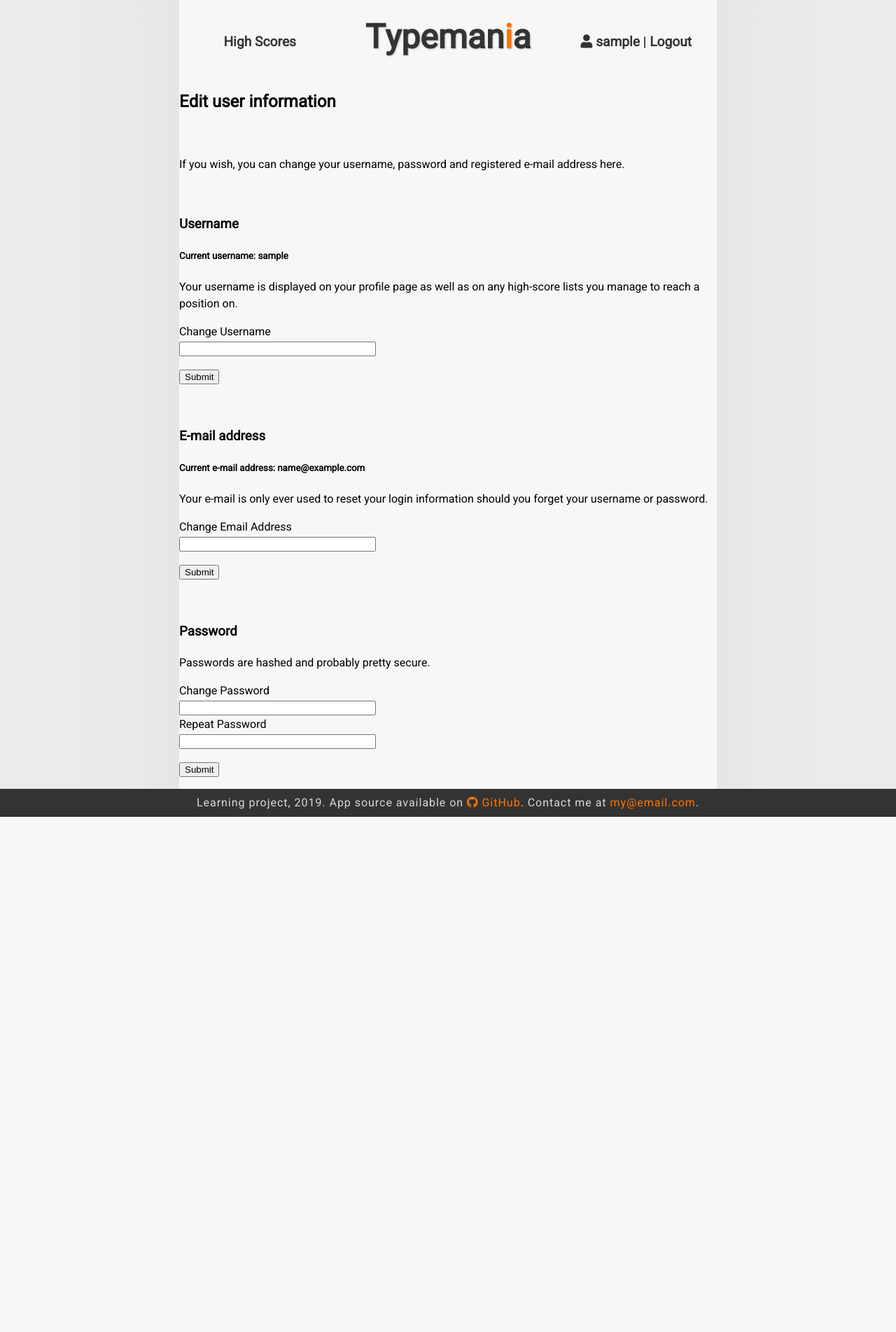
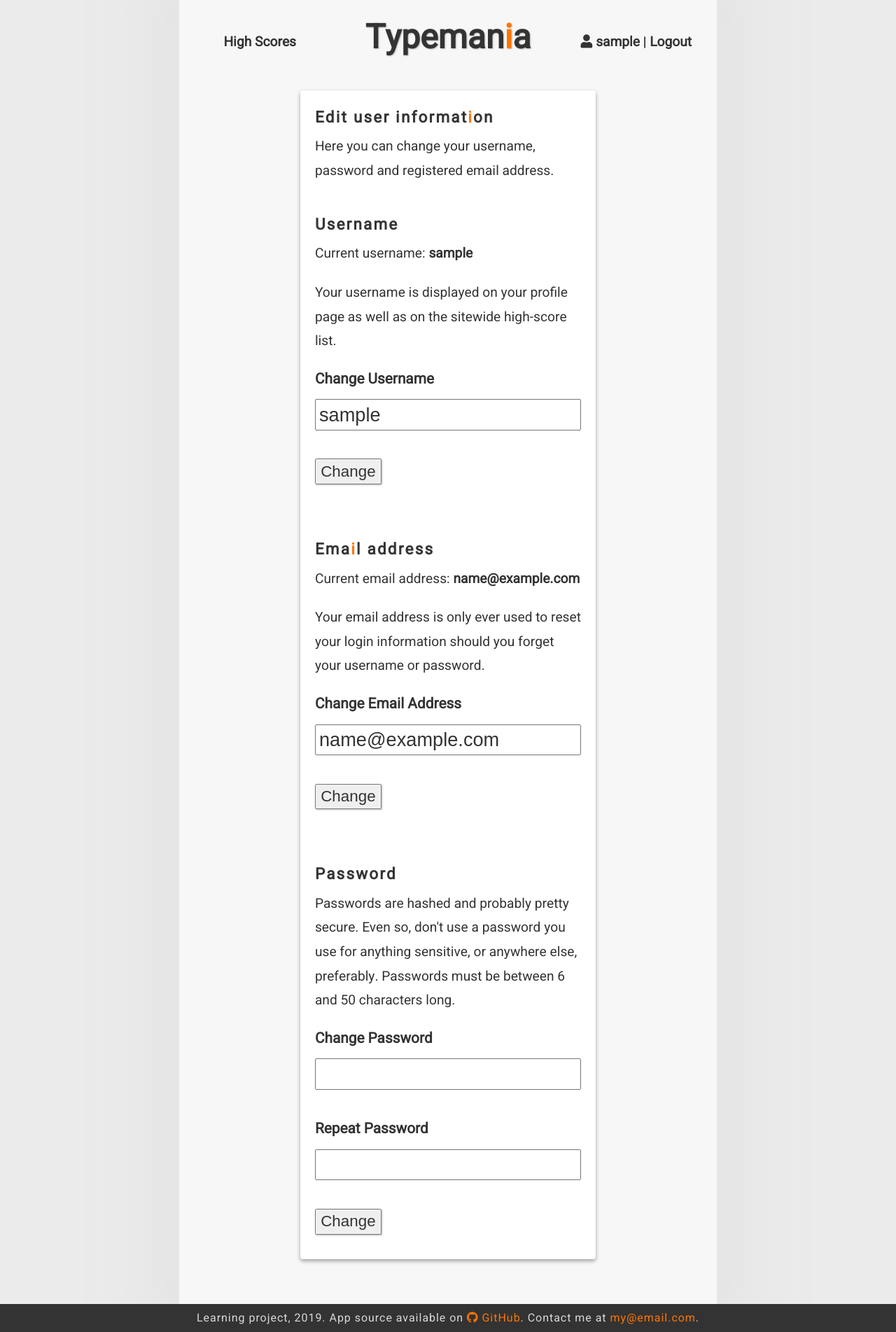
Before and after one commit to patrik-setterberg/type, a Flask app: page /edit_user in a window 1280 px wide. Shown: the whole page at 70% size. Before the commit the page ends 1167 px from the top, so only its background shows below. Run offline with Flask 2, Linux system fonts and the light colour scheme; the visitor is signed in with stand-in values (Sample User, id 1); data comes from the database, SQL or seed files in the repository; some libraries are stand-ins or nearby versions.

Commit message:
Add styling to edit user page

```diff
--- a/app/forms.py
+++ b/app/forms.py
@@ -41,7 +41,7 @@ class RegistrationForm(FlaskForm):
 class EditUsernameForm(FlaskForm):
     username = StringField('Change Username', validators=[DataRequired(),
                            Length(min=3, max=20)])
-    submit_username = SubmitField('Submit')
+    submit_username = SubmitField('Change')
 
     def __init__(self, original_username, *args, **kwargs):
         super(EditUsernameForm, self).__init__(*args, **kwargs)
@@ -58,7 +58,7 @@ class EditUsernameForm(FlaskForm):
 class EditEmailForm(FlaskForm):
     email = StringField('Change Email Address', validators=[DataRequired(),
                         Email(), Length(min=5, max=50)])
-    submit_email = SubmitField('Submit')
+    submit_email = SubmitField('Change')
 
     def __init__(self, original_email, *args, **kwargs):
         super(EditEmailForm, self).__init__(*args, **kwargs)
@@ -76,7 +76,7 @@ class EditPasswordForm(FlaskForm):
                              Length(min=6, max=50)])
     password2 = PasswordField('Repeat Password', validators=[
                               DataRequired(), EqualTo('password')])
-    submit_password = SubmitField('Submit')
+    submit_password = SubmitField('Change')
 
 
 class ResetPasswordRequestForm(FlaskForm):
--- a/app/static/styles/style.css
+++ b/app/static/styles/style.css
@@ -72,7 +72,7 @@ header ul.flash li {
     margin-left: 0.5em;
 }
 
-.user-form #submit {
+#submit, #submit_username, #submit_email, #submit_password {
     width: 25%;
     font-size: 1.4em;
     margin-top: 0;
@@ -328,6 +328,10 @@ div.column {
     float: right;
 }
 
+.bold {
+    font-weight: bold;
+}
+
 /* FOOTER */
 
 .footer {
--- a/app/templates/edit_user.html
+++ b/app/templates/edit_user.html
@@ -1,59 +1,55 @@
 {% extends 'base.html' %}
 
 {% block content %}
-    <div class="col-md-6 mx-auto">
-        <h2>Edit user information</h2>
-        <br>
-        <p>If you wish, you can change your username, password and registered e-mail address here.</p>
-        <br>
+    <div class="card">
+        <h3>Edit user informat<span class="color-splash">i</span>on</h3>
+        <p>Here you can change your username, password and registered email address.</p>
         <h3>Username</h3>
-        <h5>Current username: <strong>{{ current_user.username }}</strong></h5>
-        <p>Your username is displayed on your profile page as well as on any high-score lists you manage to reach a position on.</p>
-        <form action="" method="post">
+        <p>Current username: <strong>{{ current_user.username }}</strong></p>
+        <p>Your username is displayed on your profile page as well as on the sitewide high-score list.</p>
+        <form class="user-form" action="" method="post">
             {{ user_form.hidden_tag() }}
-            <p>
+
             {{ user_form.username.label }}<br>
-                {{ user_form.username(size=32) }}<br>
+            {{ user_form.username(size=24, value=current_user.username) }}<br>
             {% for error in user_form.username.errors %}
-                <span style="color:red;">[{{ error }}]</span>
+            <span>[ Error: {{ error }} ]</span><br><br>
             {% endfor %}
-            </p>
-            <p>{{ user_form.submit_username() }}</p>
+            {{ user_form.submit_username() }}
         </form>
-        <br>
-        <h3>E-mail address</h3>
-        <h5>Current e-mail address: <strong>{{ current_user.email }}</strong></h5>
-        <p>Your e-mail is only ever used to reset your login information should you forget your username or password.</p>
-        <form action="" method="post">
+
+        <h3>Ema<span class="color-splash">i</span>l address</h3>
+        <p>Current email address: <strong>{{ current_user.email }}</strong></p>
+        <p>Your email address is only ever used to reset your login information should you forget your username or password.</p>
+        <form class="user-form" action="" method="post">
             {{ mail_form.hidden_tag() }}
-            <p>
+
             {{ mail_form.email.label }}<br>
-                {{ mail_form.email(size=32) }}<br>
+            {{ mail_form.email(size=24, value=current_user.email) }}<br>
             {% for error in mail_form.email.errors %}
-                <span style="color:red;">[{{ error }}]</span>
+            <span>[ Error: {{ error }} ]</span><br><br>
             {% endfor %}
-            </p>
-            <p>{{ mail_form.submit_email() }}</p>
+            {{ mail_form.submit_email() }}
         </form>
-        <br>
+
         <h3>Password</h3>
-        <p>Passwords are hashed and probably pretty secure.</p>
-        <form action="" method="post">
+        <p>Passwords are hashed and probably pretty secure. Even so, don't use a password you use for anything sensitive, or anywhere else, preferably. Passwords must be between 6 and 50 characters long.</p>
+        <form class="user-form" action="" method="post">
             {{ pass_form.hidden_tag() }}
-            <p>
+
             {{ pass_form.password.label }}<br>
-                {{ pass_form.password(size=32) }}<br>
+            {{ pass_form.password(size=24) }}<br>
             {% for error in pass_form.password.errors %}
-                <span style="color:red;">[{{ error }}]</span>
+            <span>[ Error: {{ error }} ]</span><br><br>
             {% endfor %}
 
             {{ pass_form.password2.label }}<br>
-                {{ pass_form.password2(size=32) }}<br>
+            {{ pass_form.password2(size=24) }}<br>
             {% for error in pass_form.password2.errors %}
-                <span style="color:red;">[{{ error }}]</span>
+            <span>[ Error: {{ error }} ]</span><br><br>
             {% endfor %}
-            </p>
-            <p>{{ pass_form.submit_password() }}</p>
+
+            {{ pass_form.submit_password() }}
         </form>
     </div>
 {% endblock %}
--- a/app/templates/register.html
+++ b/app/templates/register.html
@@ -3,7 +3,9 @@
 {% block content %}
 <div class="card">
     <h3>Reg<span class="color-splash">i</span>ster</h3>
-    <p>Registered users' scores are tracked on personal profile pages as well as on the site-wide high-score list. Email addresses are only ever used to reset your login information should you forget your username or password.</p>
+    <p>Registered users' scores are tracked on personal profile pages as well as on the site-wide high-score list.</p>
+    <p>Email addresses are only ever used to reset your login information should you forget your username or password.</p>
+    <p>Passwords are hashed and probably pretty secure. Even so, don't use a password you use for anything sensitive, or anywhere else, preferably. Passwords must be between 6 and 50 characters long.</p>
     <form class="user-form" action="" method="POST">
         {{ form.hidden_tag() }}
         {{ form.username.label }}<br>
--- a/app/templates/user.html
+++ b/app/templates/user.html
@@ -3,8 +3,8 @@
 {% block content %}
 <div class="card">
     <h2><i class="fa fa-user-circle"></i> {{ user.username }}<span id="trophy"><i class="fas fa-trophy"></i></span><script src="{{ url_for('static', filename='js/trophy.js') }}"></script><script>setColor({{ user.high_score_pos }});</script></h2>
-    <p id="rank">Current rank: <span class="float-right">#{{ user.high_score_pos }}</span></p>
-    <p id="best-score">Best score: <span class="float-right">{{ user.high_score }} WPM</span></p>
+    <p id="rank">Current rank: <span class="float-right bold">#{{ user.high_score_pos }}</span></p>
+    <p id="best-score">Best score: <span class="float-right bold">{{ user.high_score }} WPM</span></p>
 
     {% if current_user.username == user.username %}
     <h3><i class="fas fa-wrench"></i> Settings</h3>
```
Lines whose indentation alone changed are shown as unchanged.
